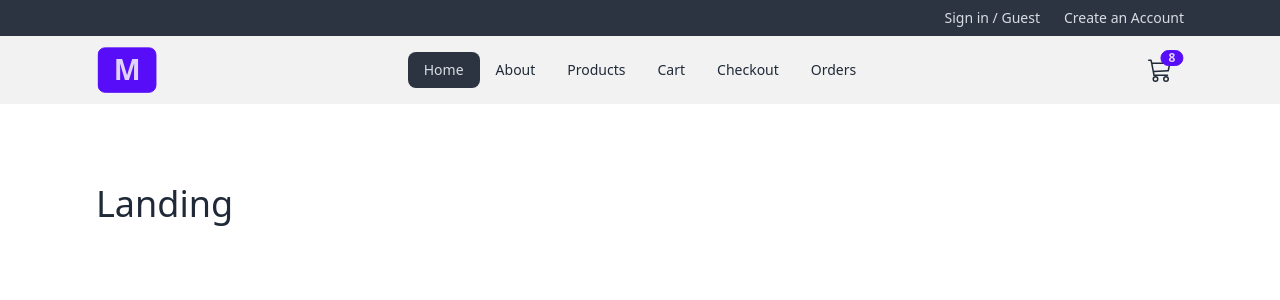
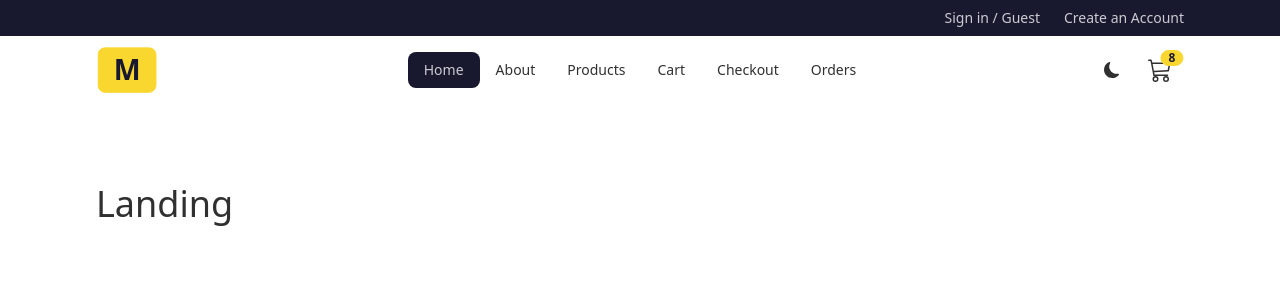
Before and after one commit to mfrancislie/Comfy-store, a React (Vite) app: page / in a window 1280 px wide. Shown: the top 300 px of the page. Built offline with nearby package versions, Linux system fonts and the light colour scheme.

Commit message:
Change theme

```diff
--- a/index.html
+++ b/index.html
@@ -1,5 +1,5 @@
 <!doctype html>
-<html lang="en">
+<html lang="en" data-theme="bumblebee">
   <head>
     <meta charset="UTF-8" />
     <link rel="icon" type="image/svg+xml" href="/vite.svg" />
--- a/src/components/NavLinks.jsx
+++ b/src/components/NavLinks.jsx
@@ -1,4 +1,4 @@
-  const links = [
+const links = [
   { id: 1, url: '/', text: 'home' },
   { id: 2, url: 'about', text: 'about' },
   { id: 3, url: 'products', text: 'products' },
@@ -15,7 +15,7 @@
         const { id, url, text } = link;
         return (
           <li key={id}>
-            <NavLink className='capitalize' to={url}>
+            <NavLink className="capitalize" to={url}>
               {text}
             </NavLink>
           </li>
--- a/src/components/Navbar.jsx
+++ b/src/components/Navbar.jsx
@@ -1,11 +1,36 @@
-import { BsCart3 } from 'react-icons/bs';
+import { BsCart3, BsMoonFill, BsSunFill } from 'react-icons/bs';
 import { FaBarsStaggered } from 'react-icons/fa6';
 import { NavLink } from 'react-router-dom';
 import NavLinks from './NavLinks';
+import { useEffect, useState } from 'react';
+
+const themes = {
+  bumblebee: 'bumblebee',
+  business: 'business',
+};
+
+const getTheme = () => {
+  return localStorage.getItem('theme') || themes.bumblebee;
+};
 
 const Navbar = () => {
+  const [theme, setTheme] = useState(getTheme);
+  // const [theme, setTheme] = useState(bumblebee);
+
+  const handleTheme = () => {
+    const { bumblebee, business } = themes;
+    const newTheme = theme === bumblebee ? business : bumblebee;
+    setTheme(newTheme);
+    // setTheme(!theme);
+  };
+
+  useEffect(() => {
+    document.documentElement.setAttribute('data-theme', theme);
+    localStorage.setItem('theme', theme);
+  }, [theme]);
+
   return (
-    <nav className="bg-base-200">
+    <nav className="bg-base-400">
       <div className="navbar align-element ">
         {/* start */}
         <div className="navbar-start">
@@ -40,6 +65,16 @@
         {/* end */}
         <div className="navbar-end">
           {/* THEME ICONS */}
+          <label className="swap swap-rotate ">
+            {/* this hidden checkbox controls the state */}
+            <input type="checkbox" onChange={handleTheme} />
+
+            {/* sun icon */}
+            <BsSunFill className="swap-on h-4 w-4" />
+
+            {/* moon icon */}
+            <BsMoonFill className="swap-off h-4 w-4" />
+          </label>
           {/* CART LINK*/}
           <NavLink to="cart" className="btn btn-ghost btn-circle btn-md ml-4">
             <div className="indicator">
--- a/tailwind.config.js
+++ b/tailwind.config.js
@@ -6,4 +6,7 @@
     extend: {},
   },
   plugins: [require('@tailwindcss/typography'), require('daisyui')],
+  daisyui: {
+    themes: ['bumblebee', 'business'],
+  },
 };
```
